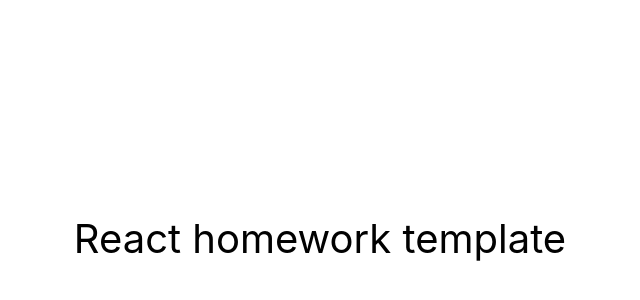
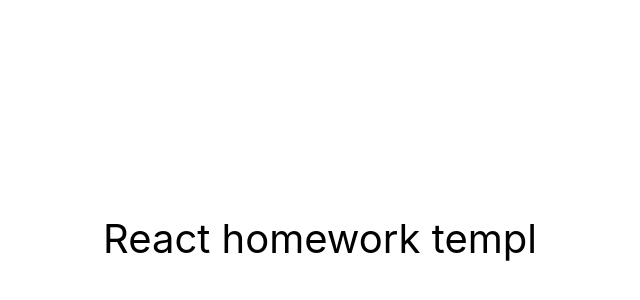
Before and after one commit to Nikita1825/Psychologists-services, a React (Create React App) app: page / in a window 1280 px wide. Shown: the part 162-462 px from the top of the page, without its empty margins (320-960 px from the left). Built offline with nearby package versions, Linux system fonts and the light colour scheme.

Commit message:
Створив проект

```diff
--- a/package.json
+++ b/package.json
@@ -2,7 +2,7 @@
   "name": "react-homework-template",
   "version": "0.1.0",
   "private": true,
-  "homepage": "https://goitacademy.github.io/react-homework-template/",
+  "homepage": "https://nikita.github.io/Psychologists-services/",
   "dependencies": {
     "@testing-library/jest-dom": "^5.16.3",
     "@testing-library/react": "^12.1.4",
--- a/src/components/App.jsx
+++ b/src/components/App.jsx
@@ -10,7 +10,7 @@
         color: '#010101'
       }}
     >
-      React homework template
+      React homework templ
     </div>
   );
 };
```
